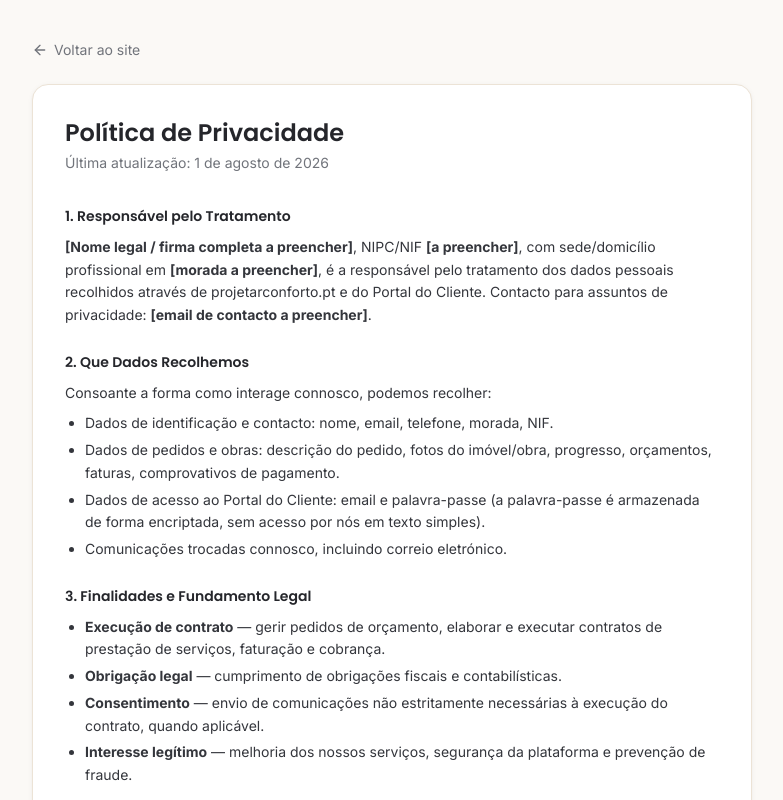
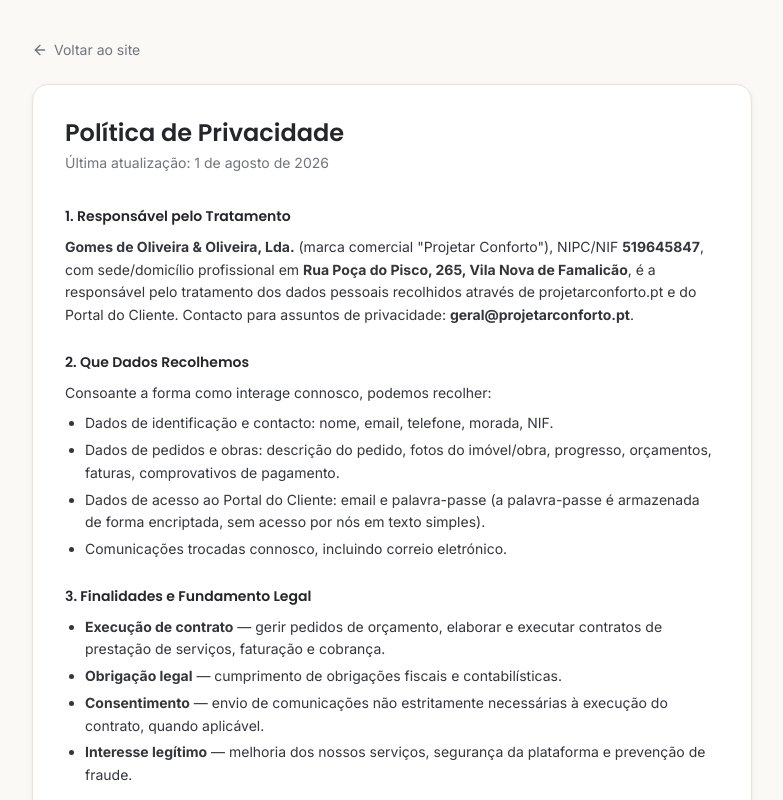
Before and after one commit to joimopro25-dot/joaquim-renova-es, a Next.js app: page /politica-privacidade in a window 1280 px wide. Shown: the top 800 px of the page, without its empty margins (248-1031 px from the left). Built offline with nearby package versions, Linux system fonts and the light colour scheme.

Commit message:
Preencher dados legais da empresa nos Termos, Politica de Privacidade e JSON-LD
Co-Authored-By: Claude Sonnet 5 <noreply@anthropic.com>

```diff
--- a/app/(public)/layout.tsx
+++ b/app/(public)/layout.tsx
@@ -46,6 +46,8 @@ const jsonLd = {
   '@context': 'https://schema.org',
   '@type': 'HomeAndConstructionBusiness',
   name: 'Projetar Conforto',
+  legalName: 'Gomes de Oliveira & Oliveira, Lda.',
+  taxID: '519645847',
   description: DESCRIPTION,
   url: SITE_URL,
   image: `${SITE_URL}/og-image.png`,
--- a/app/politica-privacidade/page.tsx
+++ b/app/politica-privacidade/page.tsx
@@ -21,10 +21,11 @@ export default function PoliticaPrivacidade() {
             <section>
               <h2 className="font-semibold text-ink-800 mb-2">1. Responsável pelo Tratamento</h2>
               <p>
-                <strong>[Nome legal / firma completa a preencher]</strong>, NIPC/NIF <strong>[a preencher]</strong>,
-                com sede/domicílio profissional em <strong>[morada a preencher]</strong>, é a responsável pelo
-                tratamento dos dados pessoais recolhidos através de projetarconforto.pt e do Portal do Cliente.
-                Contacto para assuntos de privacidade: <strong>[email de contacto a preencher]</strong>.
+                <strong>Gomes de Oliveira & Oliveira, Lda.</strong> (marca comercial "Projetar Conforto"), NIPC/NIF{' '}
+                <strong>519645847</strong>, com sede/domicílio profissional em{' '}
+                <strong>Rua Poça do Pisco, 265, Vila Nova de Famalicão</strong>, é a responsável pelo tratamento dos
+                dados pessoais recolhidos através de projetarconforto.pt e do Portal do Cliente. Contacto para
+                assuntos de privacidade: <strong>geral@projetarconforto.pt</strong>.
               </p>
             </section>
 
@@ -74,7 +75,7 @@ export default function PoliticaPrivacidade() {
               <p>
                 Nos termos do RGPD, tem direito a aceder, retificar, apagar ou limitar o tratamento dos seus dados,
                 a opor-se ao tratamento, e à portabilidade dos dados, nos casos e termos previstos na lei. Pode
-                exercer estes direitos contactando-nos através de <strong>[email de contacto a preencher]</strong>.
+                exercer estes direitos contactando-nos através de <strong>geral@projetarconforto.pt</strong>.
                 Tem ainda o direito de apresentar reclamação junto da Comissão Nacional de Proteção de Dados (CNPD) —{' '}
                 <a href="https://www.cnpd.pt" target="_blank" rel="noreferrer" className="text-brand-600 hover:underline">www.cnpd.pt</a>.
               </p>
--- a/app/termos-condicoes/page.tsx
+++ b/app/termos-condicoes/page.tsx
@@ -22,10 +22,10 @@ export default function TermosCondicoes() {
               <h2 className="font-semibold text-ink-800 mb-2">1. Identificação</h2>
               <p>
                 O presente site e plataforma (projetarconforto.pt, incluindo o Portal do Cliente e o Backoffice) são
-                explorados por <strong>[Nome legal / firma completa a preencher]</strong>, com o NIPC/NIF{' '}
-                <strong>[a preencher]</strong>, com sede/domicílio profissional em <strong>[morada a preencher]</strong>,
-                doravante designada por "Projetar Conforto", "nós" ou "a Empresa". Contacto:{' '}
-                <strong>[email de contacto a preencher]</strong>.
+                explorados por <strong>Gomes de Oliveira & Oliveira, Lda.</strong> (marca comercial "Projetar Conforto"),
+                com o NIPC/NIF <strong>519645847</strong>, com sede/domicílio profissional em{' '}
+                <strong>Rua Poça do Pisco, 265, Vila Nova de Famalicão</strong>, doravante designada por "Projetar
+                Conforto", "nós" ou "a Empresa". Contacto: <strong>geral@projetarconforto.pt</strong>.
               </p>
             </section>
 
```
